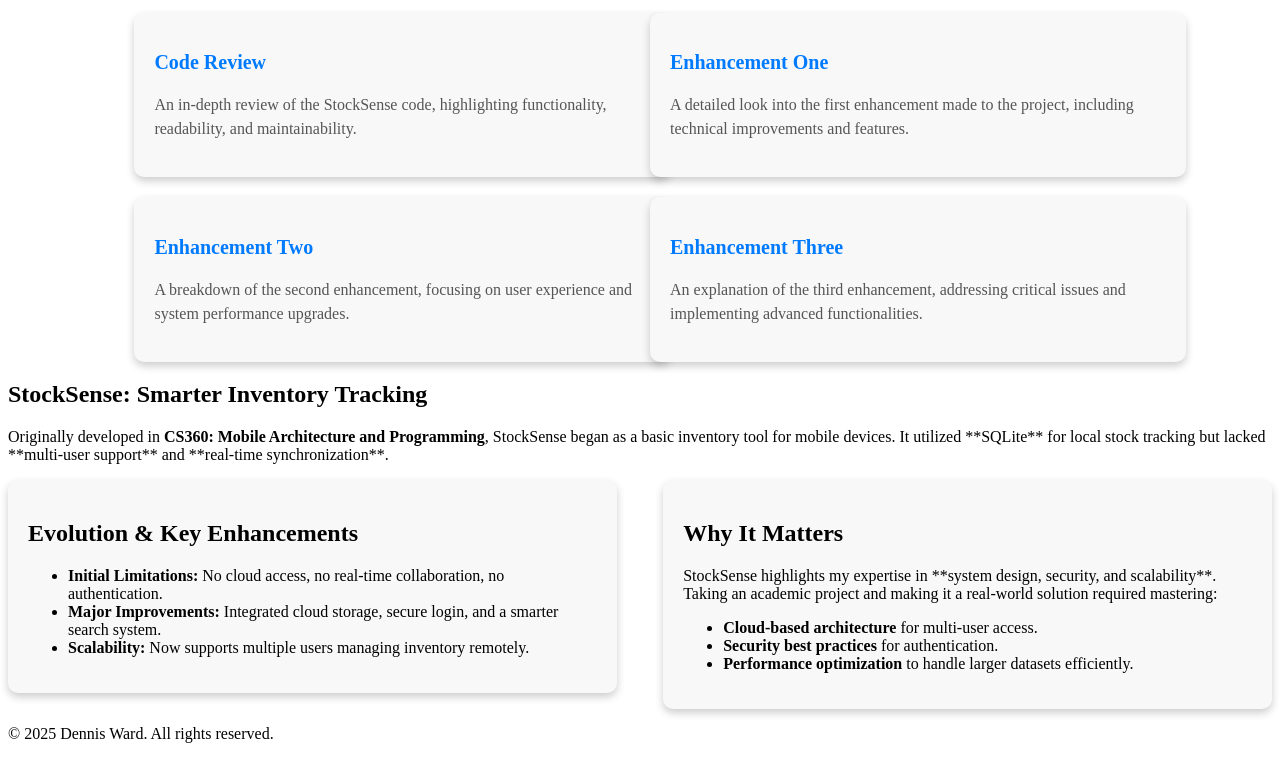
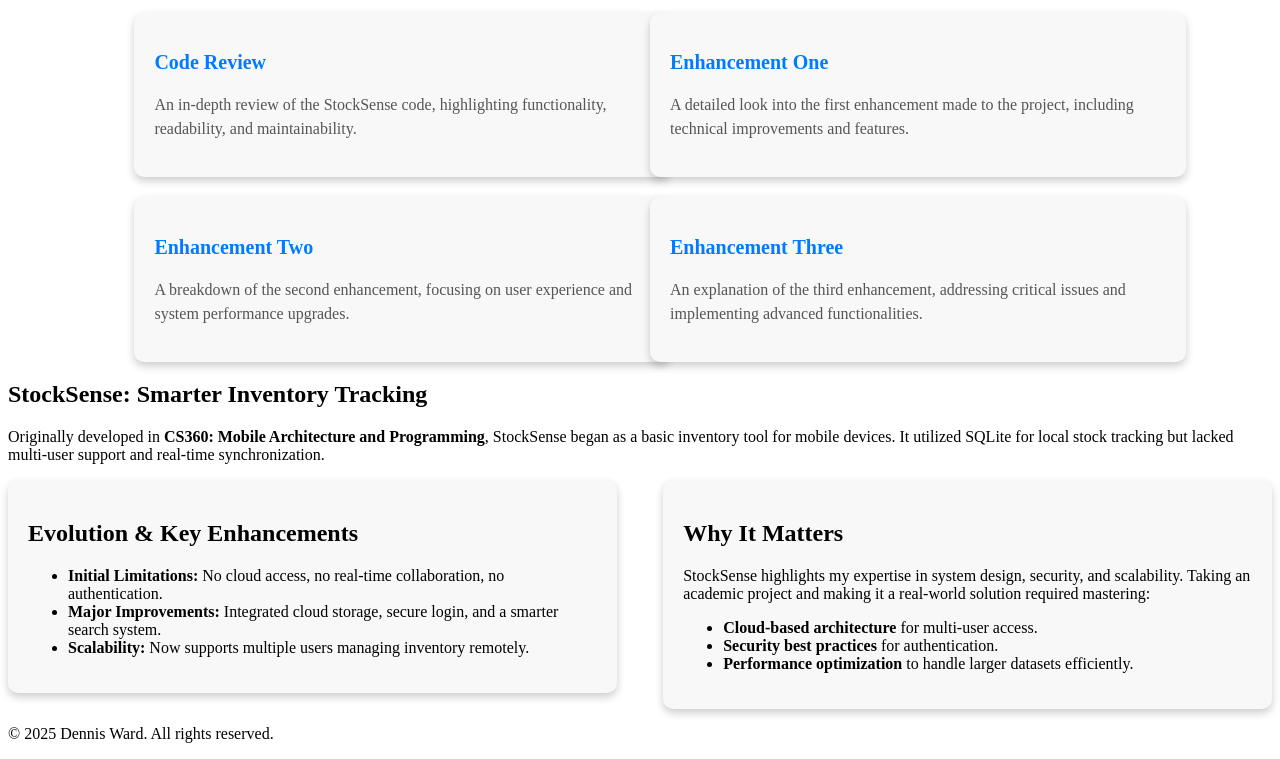
Before and after one commit to Maiar0/Maiar0.github.io, a plain HTML site: page stocksense/stocksense.html in a window 1280 px wide. Shown: the part 258-1017 px from the top of the page. Drawn offline with Linux system fonts and the light colour scheme.

Commit message:
Update stocksense.html

```diff
--- a/stocksense/stocksense.html
+++ b/stocksense/stocksense.html
@@ -53,8 +53,8 @@
         <h2>StockSense: Smarter Inventory Tracking</h2>
         <p>
             Originally developed in <strong>CS360: Mobile Architecture and Programming</strong>, StockSense began
-            as a basic inventory tool for mobile devices. It utilized **SQLite** for local stock tracking but lacked
-            **multi-user support** and **real-time synchronization**.
+            as a basic inventory tool for mobile devices. It utilized SQLite for local stock tracking but lacked
+            multi-user support and real-time synchronization.
         </p>
     </section>
 
@@ -74,7 +74,7 @@
         <section id="stocksense-impact">
             <h2>Why It Matters</h2>
             <p>
-                StockSense highlights my expertise in **system design, security, and scalability**.
+                StockSense highlights my expertise in system design, security, and scalability.
                 Taking an academic project and making it a real-world solution required mastering:
             </p>
             <ul>
```
